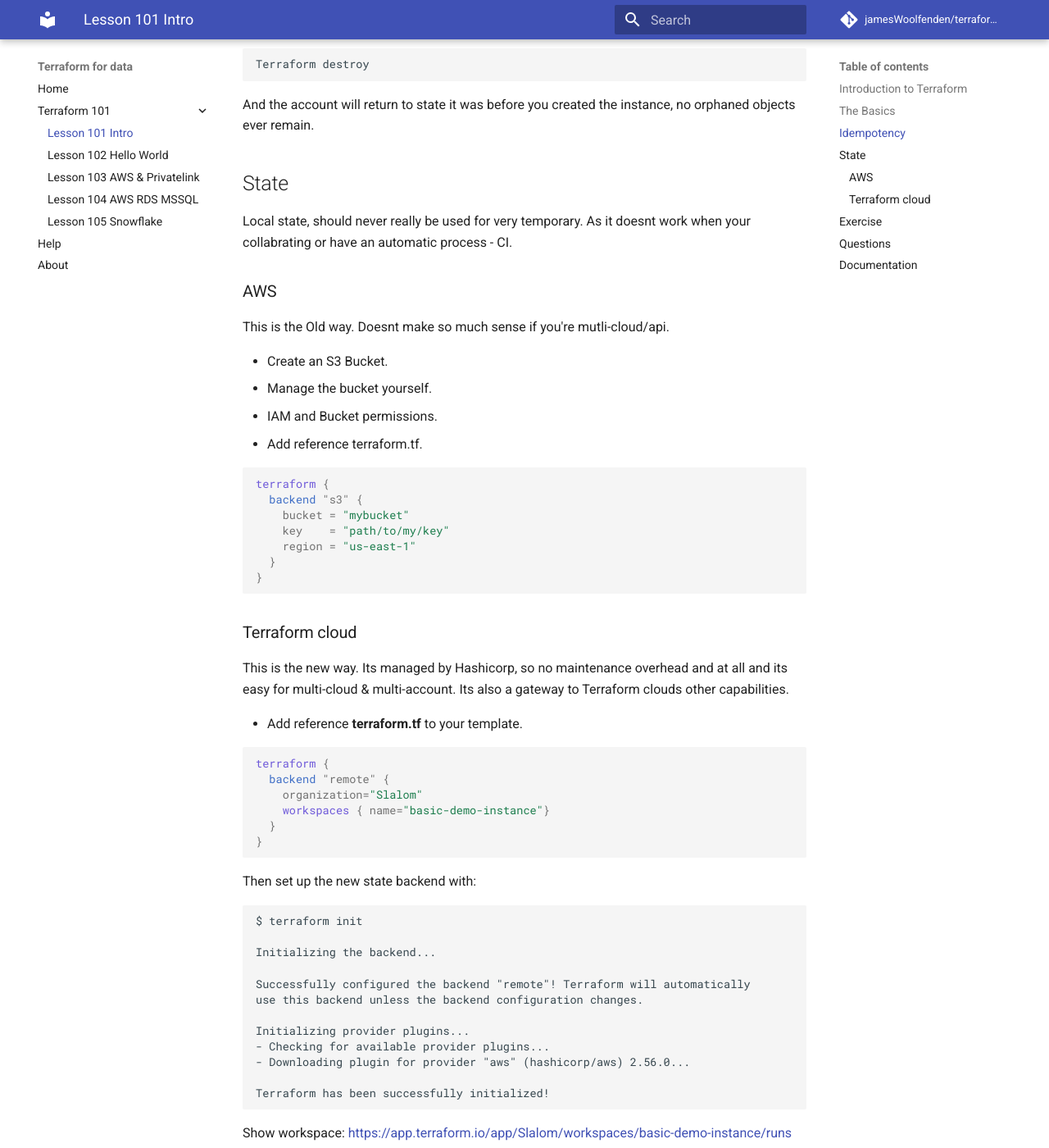
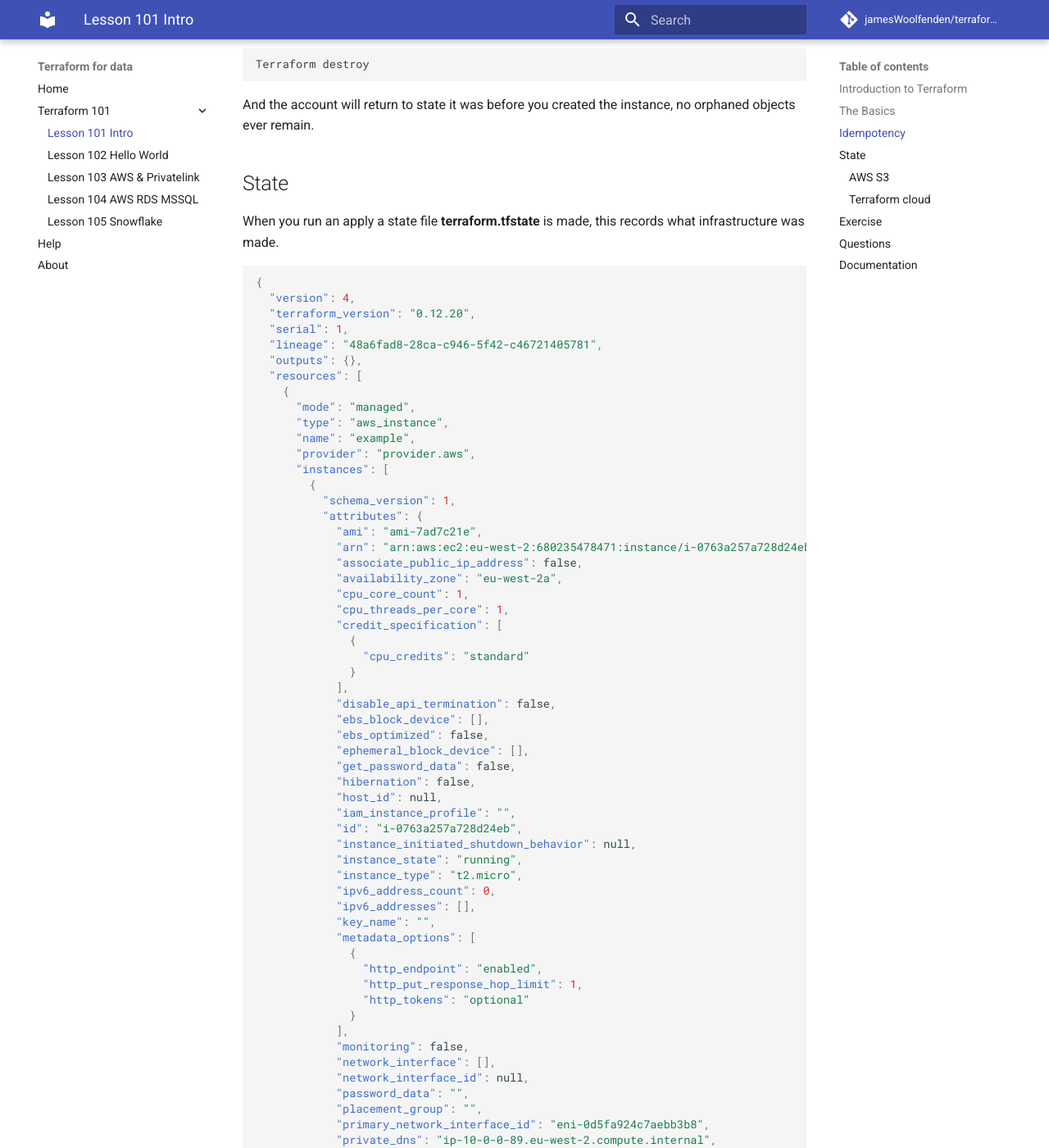
Before and after one commit to JamesWoolfenden/terraform-for-data, an MkDocs documentation site: the page built from docs/lesson1.md, in a window 1280 px wide and 1400 px high, scrolled down 6257 px. Shown: the whole window at 82% size. Built offline with MkDocs 1.6.1 and Material for MkDocs 9.7.7, drawn with Linux system fonts in a browser that asks for light colours; comment, search, counter and statistics services are not loaded; some of the changed text lies outside the part shown.

Commit message:
add more state info

````diff
--- a/docs/lesson1.md
+++ b/docs/lesson1.md
@@ -313,11 +313,108 @@
 
 ## State
 
-Local state, should never really be used for very temporary. As it doesnt work when your collabrating or have an automatic process - CI.
+When you run an apply a state file **terraform.tfstate** is made, this records what infrastructure was made.
 
-### AWS
+```json
+{
+  "version": 4,
+  "terraform_version": "0.12.20",
+  "serial": 1,
+  "lineage": "48a6fad8-28ca-c946-5f42-c46721405781",
+  "outputs": {},
+  "resources": [
+    {
+      "mode": "managed",
+      "type": "aws_instance",
+      "name": "example",
+      "provider": "provider.aws",
+      "instances": [
+        {
+          "schema_version": 1,
+          "attributes": {
+            "ami": "ami-7ad7c21e",
+            "arn": "arn:aws:ec2:eu-west-2:680235478471:instance/i-0763a257a728d24eb",
+            "associate_public_ip_address": false,
+            "availability_zone": "eu-west-2a",
+            "cpu_core_count": 1,
+            "cpu_threads_per_core": 1,
+            "credit_specification": [
+              {
+                "cpu_credits": "standard"
+              }
+            ],
+            "disable_api_termination": false,
+            "ebs_block_device": [],
+            "ebs_optimized": false,
+            "ephemeral_block_device": [],
+            "get_password_data": false,
+            "hibernation": false,
+            "host_id": null,
+            "iam_instance_profile": "",
+            "id": "i-0763a257a728d24eb",
+            "instance_initiated_shutdown_behavior": null,
+            "instance_state": "running",
+            "instance_type": "t2.micro",
+            "ipv6_address_count": 0,
+            "ipv6_addresses": [],
+            "key_name": "",
+            "metadata_options": [
+              {
+                "http_endpoint": "enabled",
+                "http_put_response_hop_limit": 1,
+                "http_tokens": "optional"
+              }
+            ],
+            "monitoring": false,
+            "network_interface": [],
+            "network_interface_id": null,
+            "password_data": "",
+            "placement_group": "",
+            "primary_network_interface_id": "eni-0d5fa924c7aebb3b8",
+            "private_dns": "ip-10-0-0-89.eu-west-2.compute.internal",
+            "private_ip": "10.0.0.89",
+            "public_dns": "",
+            "public_ip": "",
+            "root_block_device": [
+              {
+                "delete_on_termination": true,
+                "encrypted": false,
+                "iops": 200,
+                "kms_key_id": "",
+                "volume_id": "vol-056aeda90e38c83d0",
+                "volume_size": 8,
+                "volume_type": "io1"
+              }
+            ],
+            "security_groups": [],
+            "source_dest_check": true,
+            "subnet_id": "subnet-05f8f3c120238ca8d",
+            "tags": null,
+            "tenancy": "default",
+            "timeouts": null,
+            "user_data": null,
+            "user_data_base64": null,
+            "volume_tags": {},
+            "vpc_security_group_ids": [
+              "sg-05749b21616ab0cdc"
+            ]
+          },
+          "private": "eyJlMmJmYjczMC1lY2FhLTExZTYtOGY4OC0zNDM2M2JjN2M0YzAiOnsiY3JlYXRlIjo2MDAwMDAwMDAwMDAsImRlbGV0ZSI6MTIwMDAwMDAwMDAwMCwidXBkYXRlIjo2MDAwMDAwMDAwMDB9LCJzY2hlbWFfdmVyc2lvbiI6IjEifQ=="
+        }
+      ]
+    }
+  ]
+}
 
-This is the Old way. Doesnt make so much sense if you're mutli-cloud/api.
+```
+
+This file is left in your folder when you are using Local state. Local state is the most basic type and should only be used at the start.
+
+It doesn't work when your collaborating or have an automatic process - CI. Corrupting it or losing it is also a major pain. You should always use remote state.
+
+### AWS S3
+
+This is the Old way. Doesn't make so much sense if you're mutli-cloud/api.
 
 - Create an S3 Bucket.
 - Manage the bucket yourself.
````
